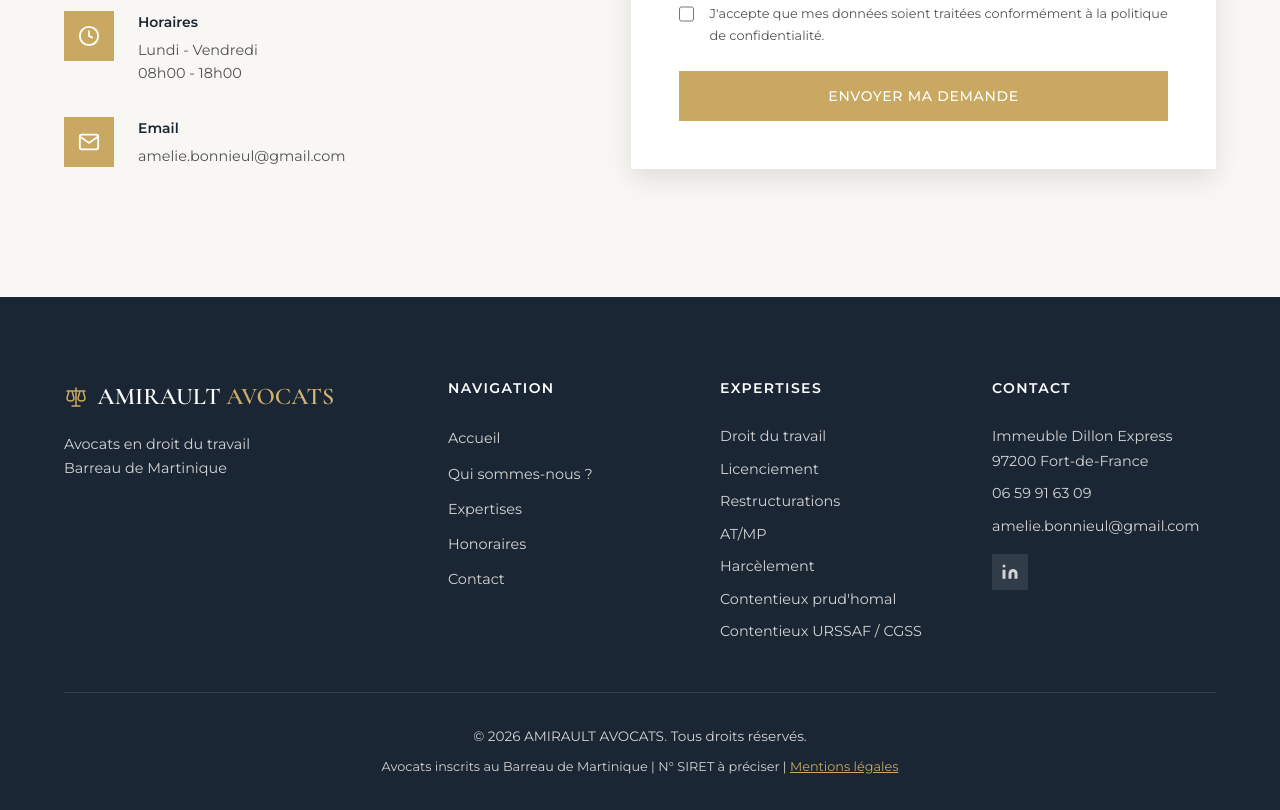
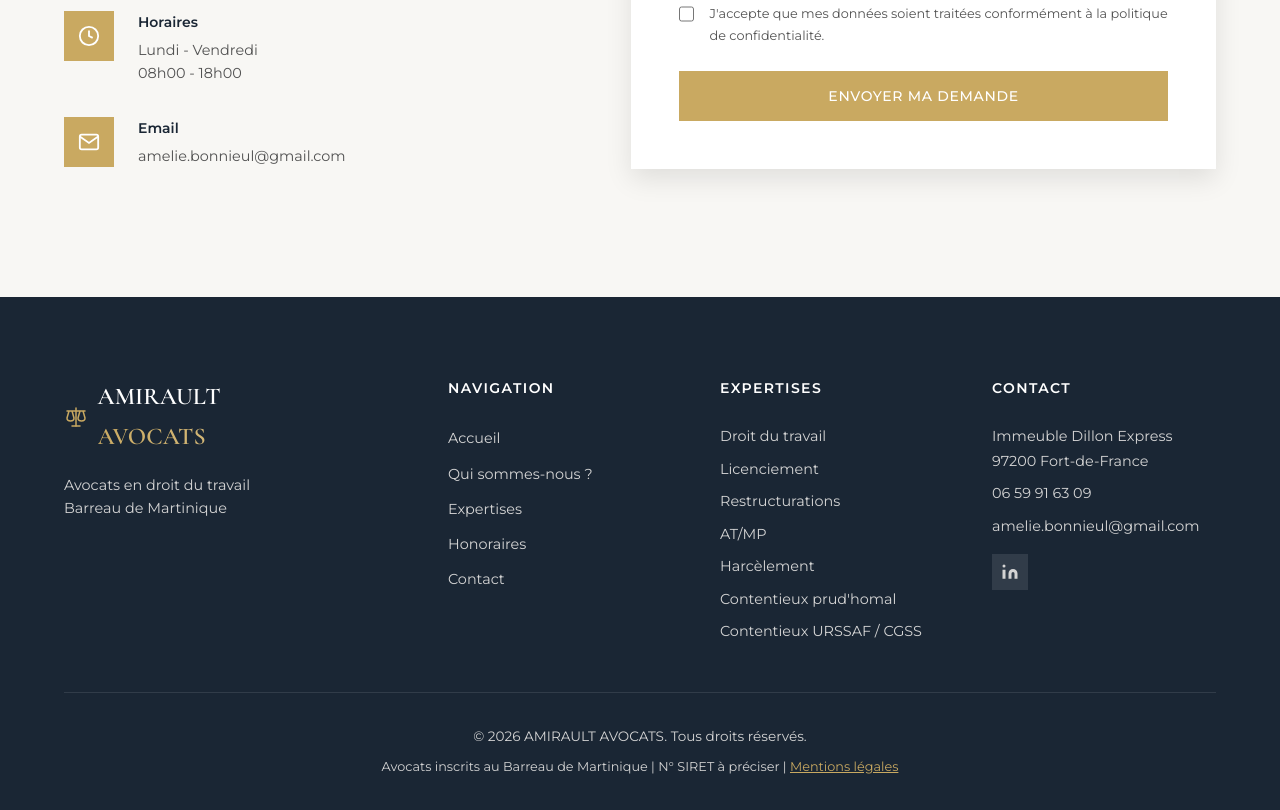
Before and after one commit to Amirault/amelie-amirault-avocat, a plain HTML site: page index.html in a window 1280 px wide. Shown: the part 5485-6295 px from the top of the page. Drawn offline with nearby package versions, Linux system fonts and the light colour scheme.

Commit message:
footer: wrap AVOCATS on new line for logo consistency

```diff
--- a/index.html
+++ b/index.html
@@ -703,7 +703,7 @@
                             <path d="M16 6 L14 13 Q14 16 17.5 16 Q21 16 21 13 L19 6" fill="none" stroke="currentColor" stroke-width="1.5" stroke-linejoin="round"/>
                             <line x1="8" y1="21" x2="16" y2="21" stroke="currentColor" stroke-width="1.5" stroke-linecap="round"/>
                         </svg>
-                        <span class="footer-logo">AMIRAULT <span>AVOCATS</span></span>
+                        <span class="footer-logo">AMIRAULT<br><span>AVOCATS</span></span>
                     </div>
                     <p>Avocats en droit du travail<br>Barreau de Martinique</p>
                 </div>
```
